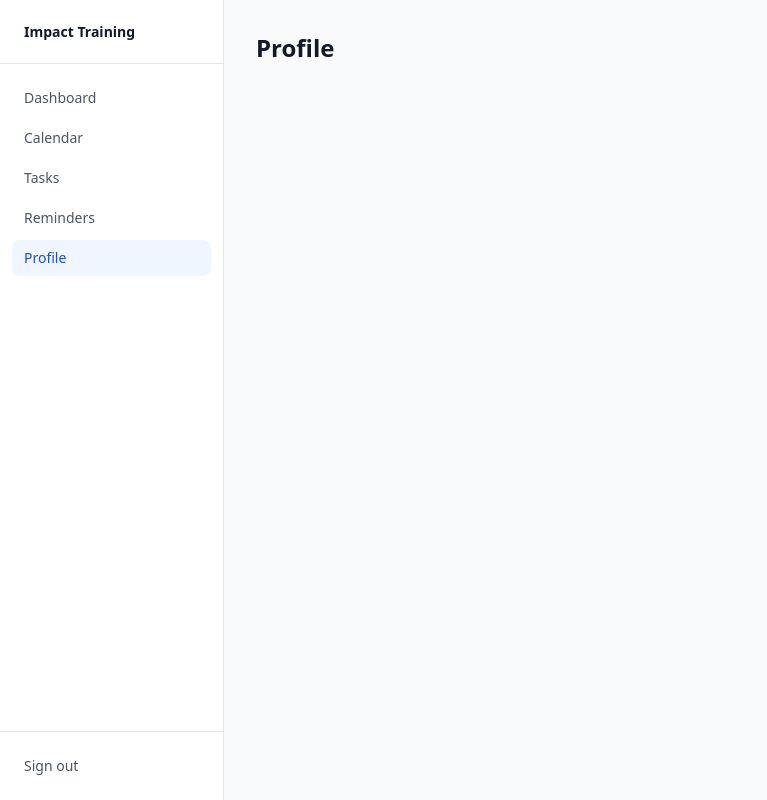
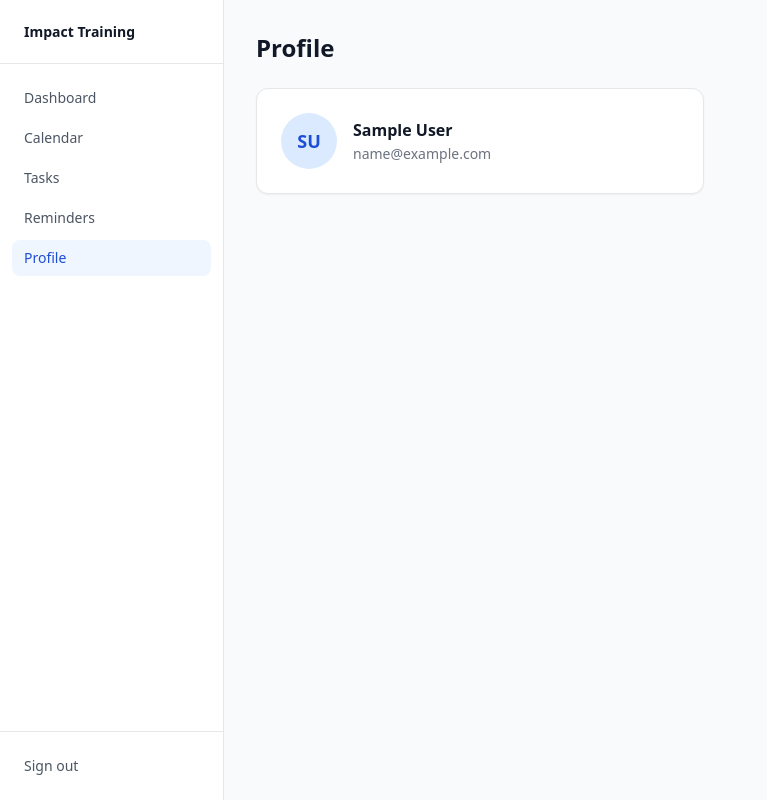
Before and after one commit to michaelr-1999/code-impact-training, a React (Vite) app in the folder frontend/: page /profile in a window 1280 px wide. Shown: the whole page, without its empty margins (0-767 px from the left). Built offline with nearby package versions, Linux system fonts and the light colour scheme; sample sign-in values are in the browser's storage.

Commit message:
created profile page

```diff
--- a/frontend/src/api/auth.ts
+++ b/frontend/src/api/auth.ts
@@ -12,6 +12,15 @@ export async function register(name: string, email: string, password: string) {
   }
 
   return data.data as { token: string; user: { id: string; name: string; email: string } };
+}
+
+export async function getMe(token: string) {
+  const res = await fetch("/api/auth/me", {
+    headers: { Authorization: `Bearer ${token}` },
+  });
+  const data = await res.json();
+  if (!res.ok) throw new Error(data.error ?? "Failed to fetch profile");
+  return data.data as { id: string; name: string; email: string };
 }
 
 export async function login(email: string, password: string) {
--- a/frontend/src/pages/ProfilePage.tsx
+++ b/frontend/src/pages/ProfilePage.tsx
@@ -1,7 +1,74 @@
+import { useState, useEffect } from "react";
+import { useNavigate } from "react-router-dom";
+import { useAuth } from "../context/AuthContext";
+import { getMe } from "../api/auth";
+
+type User = { id: string; name: string; email: string };
+
 export default function ProfilePage() {
+  const { user: ctxUser, token } = useAuth();
+  const navigate = useNavigate();
+
+  const [user, setUser] = useState<User | null>(ctxUser);
+  const [loading, setLoading] = useState(!ctxUser);
+
+  useEffect(() => {
+    if (ctxUser) return;
+    if (!token) {
+      navigate("/login", { replace: true });
+      return;
+    }
+    getMe(token)
+      .then(setUser)
+      .catch(() => navigate("/login", { replace: true }))
+      .finally(() => setLoading(false));
+  }, [ctxUser, token, navigate]);
+
+  if (loading) {
+    return (
+      <div className="p-4 sm:p-8 max-w-lg">
+        <div className="animate-pulse space-y-4">
+          <div className="h-6 bg-gray-200 rounded w-1/3" />
+          <div className="bg-white rounded-xl border border-gray-200 shadow-sm p-6 space-y-4">
+            <div className="flex items-center gap-4">
+              <div className="w-14 h-14 bg-gray-200 rounded-full shrink-0" />
+              <div className="space-y-2 flex-1">
+                <div className="h-4 bg-gray-200 rounded w-1/2" />
+                <div className="h-3 bg-gray-200 rounded w-2/3" />
+              </div>
+            </div>
+          </div>
+        </div>
+      </div>
+    );
+  }
+
+  if (!user) return null;
+
+  const initials = user.name
+    .split(" ")
+    .map((n) => n[0])
+    .join("")
+    .toUpperCase()
+    .slice(0, 2);
+
   return (
-    <div className="p-8">
-      <h1 className="text-2xl font-bold text-gray-900">Profile</h1>
+    <div className="p-4 sm:p-8 max-w-lg">
+      <div className="mb-6">
+        <h1 className="text-2xl font-bold text-gray-900">Profile</h1>
+      </div>
+
+      <div className="bg-white rounded-xl border border-gray-200 shadow-sm p-6">
+        <div className="flex items-center gap-4">
+          <div className="w-14 h-14 rounded-full bg-blue-100 flex items-center justify-center shrink-0">
+            <span className="text-lg font-semibold text-blue-700">{initials}</span>
+          </div>
+          <div>
+            <p className="text-base font-semibold text-gray-900">{user.name}</p>
+            <p className="text-sm text-gray-500 mt-0.5">{user.email}</p>
+          </div>
+        </div>
+      </div>
     </div>
   );
 }
```
